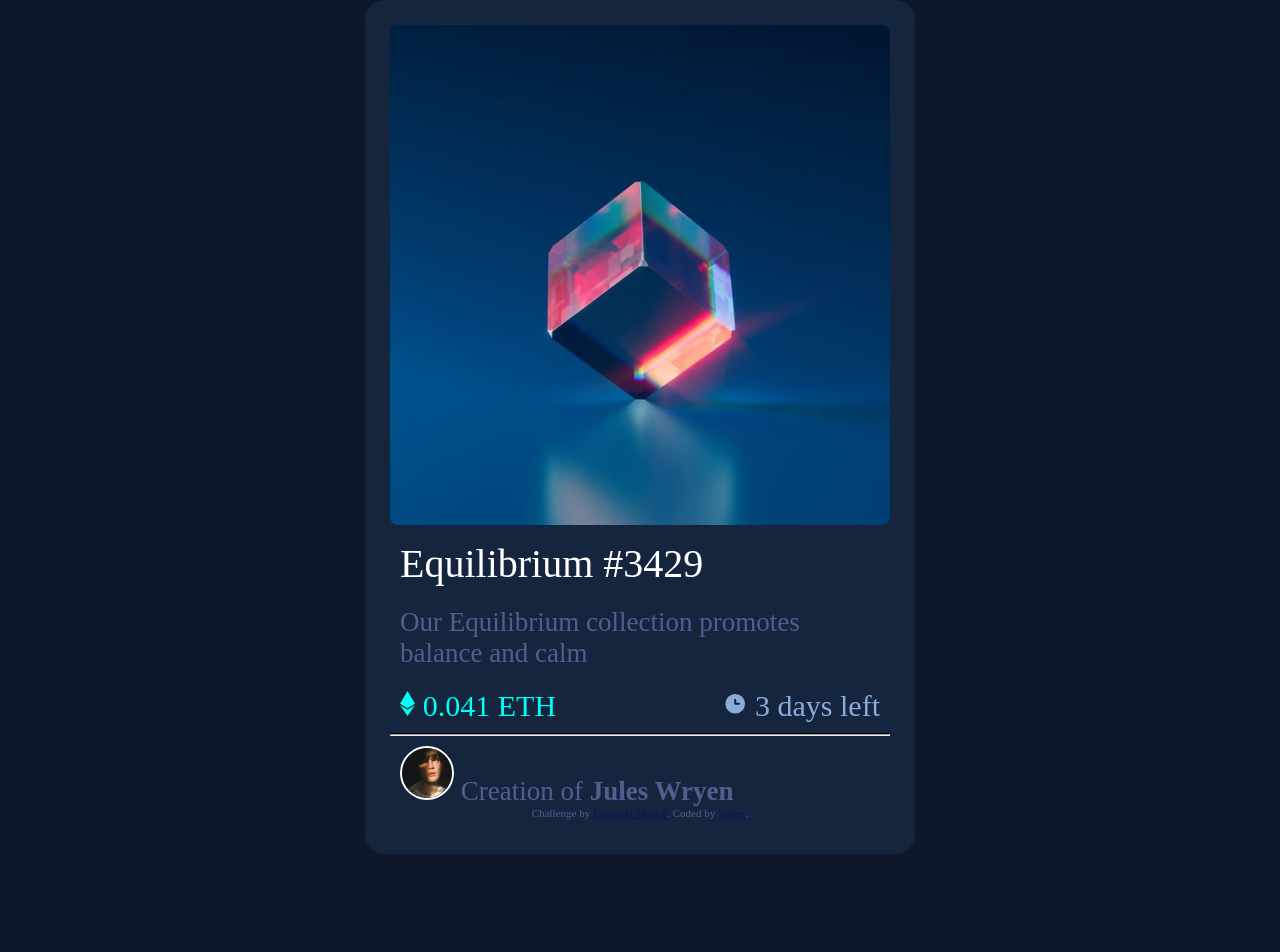
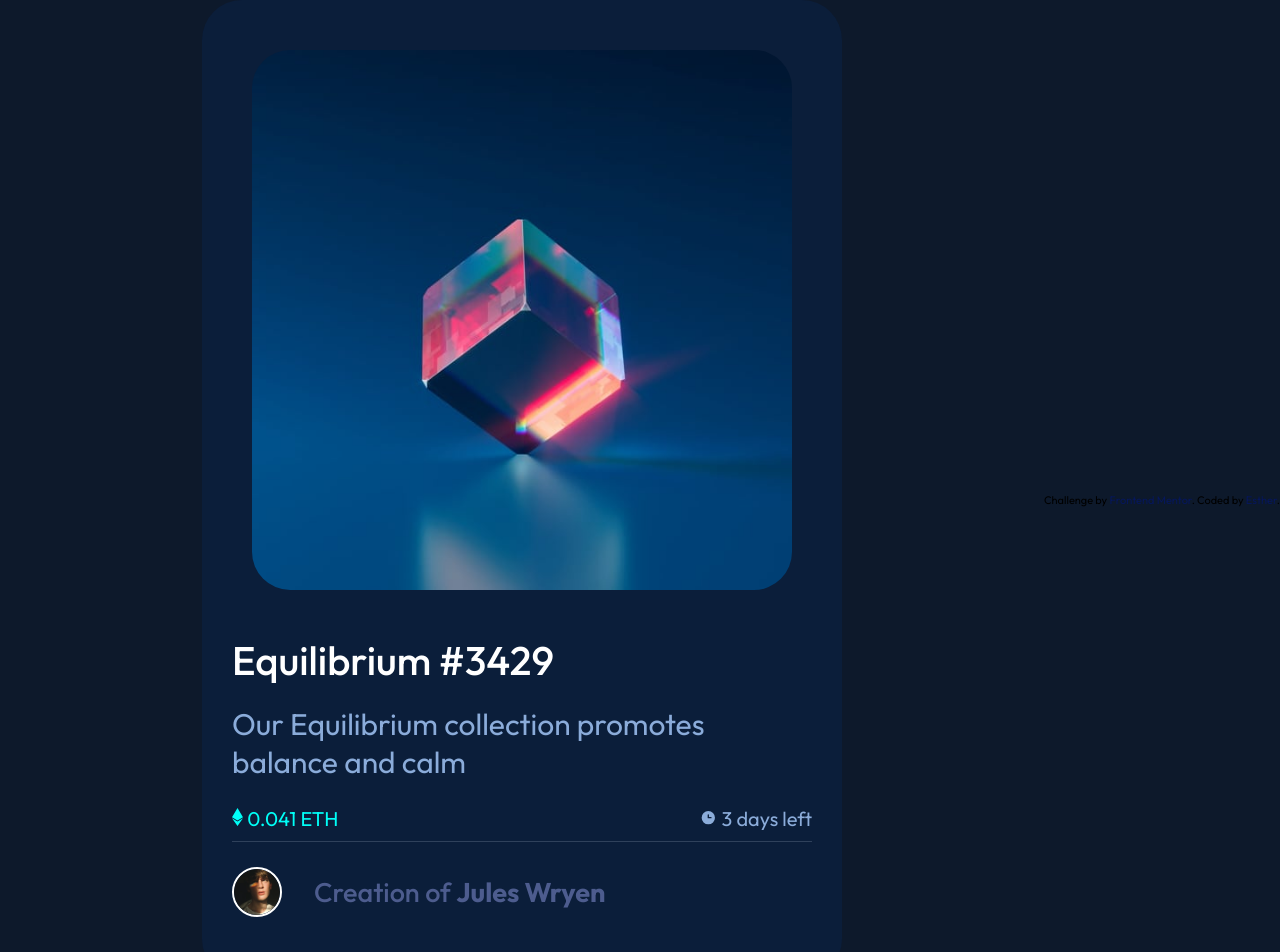
Before and after one commit to Celine-17/first-project, a plain HTML site: page index.html in a window 1280 px wide. Shown: the top 952 px of the page. Before the commit the page ends 854 px from the top, so only its background shows below. Drawn offline with Linux system fonts and the light colour scheme.

Commit message:
done with this project

```diff
--- a/index.html
+++ b/index.html
@@ -1,43 +1,43 @@
 <!DOCTYPE html>
 <html lang="en">
+
 <head>
   <meta charset="UTF-8" />
   <meta name="viewport" content="width=device-width, initial-scale=1.0" />
-    <!-- displays site properly based on user's device -->
 
+  <link rel="icon" type="image/png" sizes="32x32" href="./images/favicon-32x32.png" />
 
+ <style>
+    @import url('https://fonts.googleapis.com/css2?family=Outfit:wght@100..900&family=Young+Serif&display=swap');
+  </style>
 
-    <link
-      rel="icon"
-      type="image/png"
-      sizes="32x32"
-      href="./images/favicon-32x32.png"
-    />
-
-
-    <link rel="preconnect" href="https://fonts.google.com/specimen/Outfit" />
-
-    <title>Frontend Mentor | NFT preview card component</title>
+  <title>NFT preview card component</title>
 
   <link rel="stylesheet" type="text/css" href="./style.css" />
 
-    <!-- Feel free to remove these styles or customise in your own stylesheet 👍 -->
   <style>
     .attribution {
       font-size: 11px;
       text-align: center;
     }
+
     .attribution a {
       color: hsl(228, 88%, 19%);
     }
   </style>
 </head>
+
 <body>
+  <main>
     <div class="whole-card">
     <div class="container">
       <div class="main-image">
-        <img src="images\image-equilibrium.jpg" />
+    <img src="images\image-equilibrium.jpg" alt="image-equilibrium" />
       </div>
+    </div>
+    </div>
+    </div>
+
 
     <div class="main-card">
       <h3>Equilibrium #3429</h3>
@@ -61,23 +61,22 @@
           3 days left
         </div>
       </div>
-      </div>
-         <hr/>
       <div class="creator">
         <div class="creator-image">
           <div class="creator-info">
-            <img src="images\image-avatar.png" alt="image-avatar" /> Creation of
-            <b> Jules Wryen </b>
-            <div class="attribution">
-              Challenge by
-              <a href="https://www.frontendmentor.io?ref=challenge" target="_blank"
-                >Frontend Mentor</a
-              >. Coded by <a href="#">Esther</a>.
+            <img src="images\image-avatar.png" alt="image-avatar" />
+          </div>
+        </div>
+        <div class="creator-content">Creation of
+          <b> Jules Wryen </b></div>
       </div>
     </div>
     </div>
-      </div>
+     </main>
+     <div class="attribution">
+       Challenge by
+      <a href="https://www.frontendmentor.io?ref=challenge" target="_blank">Frontend Mentor</a>. Coded by <a
+        href="#">Esther</a>.
     </div>
   </body>
 </html>
-</div>
--- a/style.css
+++ b/style.css
@@ -1,101 +1,149 @@
 * {
   margin: 0;
   padding: 0;
-  box-sizing: content-box;
-  font-family: Outfit;
+  box-sizing: border-box;
+  font-family: "Outfit", sans-serif;
 }
 
 body {
   background-color: hsl(217, 54%, 11%);
-  min-height: 100vh;
+  height: auto;
+  width: 100%;
   display: flex;
   justify-content: center;
   align-items: center;
 }
 
-.outift {
+.outfit {
   font-family: "Outfit", sans-serif;
-  font-optical-sizing: auto;
   font-weight: 400;
   font-style: normal;
 }
-.container {
-  background-color: hsl(216, 50%, 16%);
-  align-items: center;
-  justify-content: center;
+main {
+  background-color: hsla(216, 80%, 17%, 0.459);
+  width: 50%;
+  height: 50%;
+  display: block;
+  margin: 0 auto;
+  border-radius: 40px;
   text-align: left;
-  font-size: 18px;
-  font-weight: 400;
-  border-radius: 20px;
-  padding: 25px;
-  max-width: 500px;
-  max-height: 900px;
+  padding: 30px;
 }
 
 .main-image img {
-  border-radius: 8px;
+  border-radius: 10%;
+  width: 100%;
+  height: 40%;
+  padding: 20px;
+  display: block;
+  opacity: 1;
+}
+
+.main-image img:hover {
+  background-color: aqua;
+  content: url(./images/icon-view.svg);
+  justify-content: center;
+  inset: 0;
+  opacity: 0.9;
+  border-radius: 40px;
+  width: 90%;
+  height: 20%;
   cursor: pointer;
-  width: 100%;
-  height: 90%;
+  display: block;
+  padding: 30px;
   position: relative;
-  overflow: hidden;
+  transition: all 0.1% ease-in-out;
 }
 
 .main-card {
-  border-bottom: 0.5px solid;
+  margin-bottom: auto;
+  padding: 15px 0;
 }
+
 h3 {
   color: hsl(0, 0%, 100%);
   font-weight: 500;
   font-size: 40px;
-  padding: 10px;
+  padding: 10px 0;
+  cursor: pointer;
 }
+
 .main-content {
-  color: rgba(126, 139, 204, 0.575);
-  font-weight: 500;
-  font-size: 27px;
-  padding: 10px;
+  font-weight: 400;
+  font-size: 30px;
+  padding: 10px 0;
+  color: hsl(215, 51%, 70%);
 }
 .cost-days {
   display: flex;
-  align-items: center;
+  margin: 15px 0;
   justify-content: space-between;
-  padding: 10px;
+  border-bottom: 1px solid hsl(215, 32%, 27%);
+}
+
+.cost,
+.days {
+  font-weight: 400;
+  font-size: 20px;
+  margin-bottom: 10px;
 }
 
 .cost {
   color: hsl(178, 100%, 50%);
-  font-weight: 500;
-  font-size: 30px;
-}
-.cost img {
-  height: 25px;
 }
 
 .days {
   color: hsl(215, 51%, 70%);
-  font-weight: 500;
-  font-size: 30px;
 }
-.days img {
-  height: 25px;
-}
-
 .creator {
   color: rgba(126, 139, 204, 0.575);
   font-weight: 500;
   font-size: 27px;
-  padding: 10px;
-  align-items: left;
-  justify-content: left;
+  padding: 10px 0;
+}
+
+.creator {
+  display: flex;
   text-align: left;
-  display: flex;
-  flex-direction: column;
+  gap: 2rem;
+}
+
+.creator-image {
+  margin-bottom: auto;
 }
 
 .creator-image img {
-  border-radius: 100%;
+  border-radius: 50%;
   border: 2px solid white;
   width: 50px;
   height: 50px;
 }
+
+b {
+  cursor: pointer;
+}
+.creator-content {
+  margin-top: 8px;
+}
+h3:hover {
+  color: aqua;
+}
+b:hover {
+  color: aqua;
+}
+
+.attribution {
+  font-size: 11px;
+  text-align: center;
+  margin-top: 20px;
+  display: block;
+}
+
+.attribution a {
+  color: hsl(228, 88%, 19%);
+  text-decoration: none;
+}
+
+.attribution a:hover {
+  text-decoration: underline;
+}
```
Lines whose indentation alone changed are shown as unchanged.
